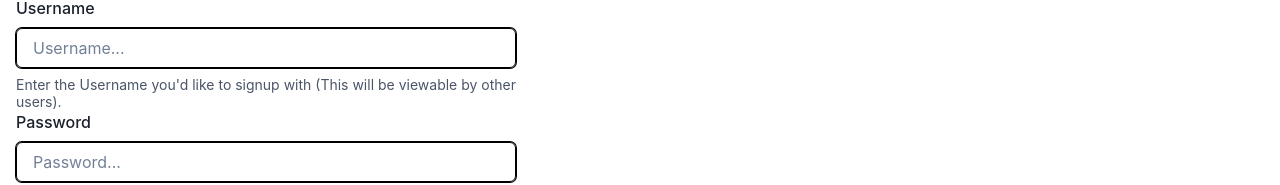
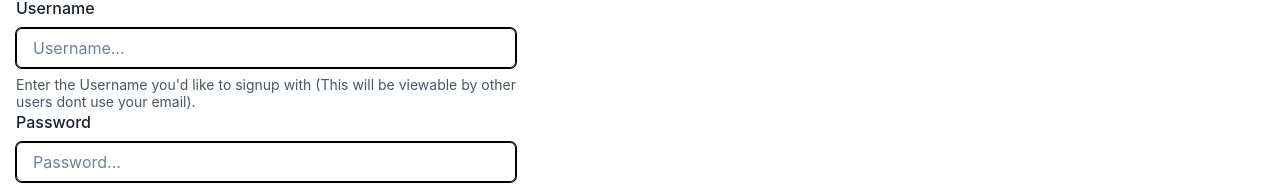
Before and after one commit to Ownerman123/DinnerPlanner, a React (Vite) app in the folder client/: page /login in a window 1280 px wide. Both pictures are taken after a click on the tab "Sign Up". Shown: the part 336-521 px from the top of the page. Built offline with nearby package versions, Linux system fonts and the light colour scheme; no server answers.

Commit message:
fixed uppercase emails

```diff
--- a/client/src/pages/Registration.jsx
+++ b/client/src/pages/Registration.jsx
@@ -28,7 +28,7 @@ const Registration = () => {
     const [fetching, setfetching] = useState(false);
 
 
-    const handleEmailChange = (e) => setEmail(e.target.value);
+    const handleEmailChange = (e) => setEmail(e.target.value.toLowerCase());
     const handlePasswordChange = (e) => setPassword(e.target.value);
     const handleVerifyPasswordChange = (e) => setVerifyPassword(e.target.value);
     const handleUserNameChange = (e) => setUserName(e.target.value);
@@ -204,7 +204,7 @@ if(isLoggedIn){
                                     <Input type='text' value={username} placeholder="Username..." onChange={handleUserNameChange} />
                                     {isEmpty(username) ? (
                                         <FormHelperText>
-                                            Enter the Username you'd like to signup with (This will be viewable by other users).
+                                            Enter the Username you'd like to signup with (This will be viewable by other users dont use your email).
                                         </FormHelperText>
                                     ) : (
                                         <FormErrorMessage>Username is required.</FormErrorMessage>
```
